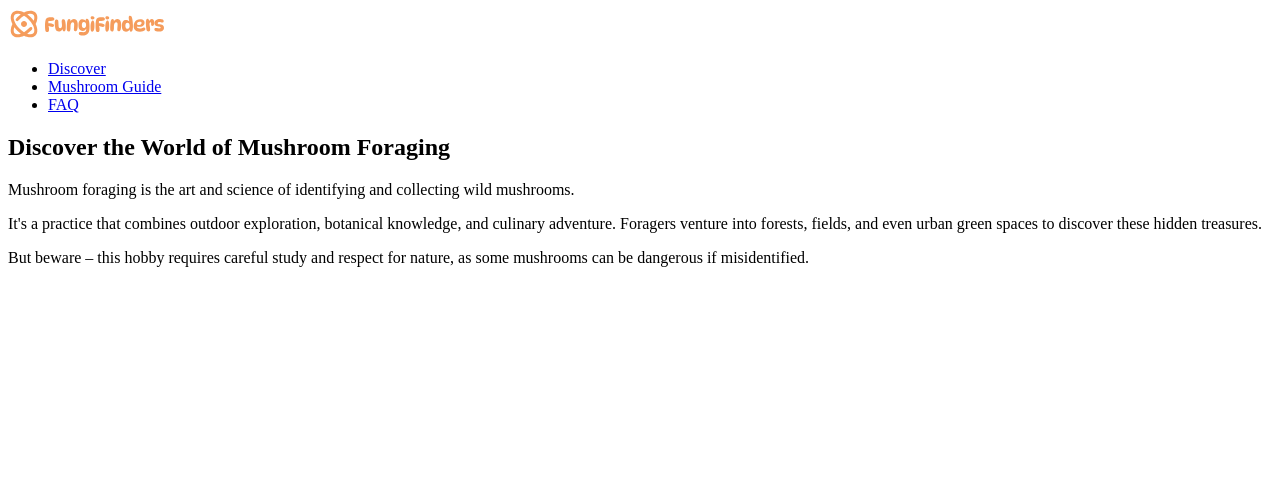
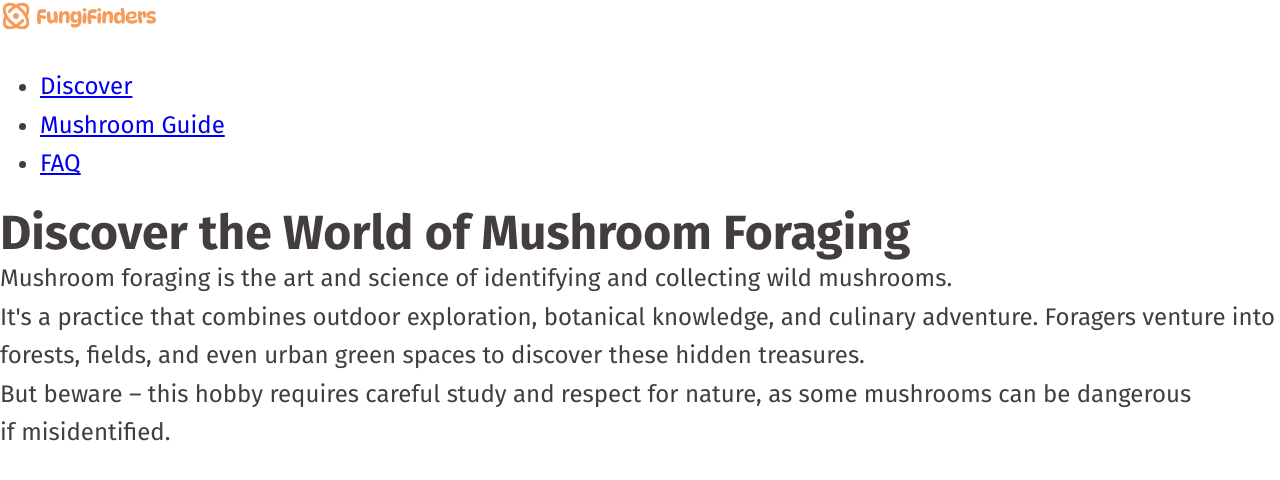
Before and after one commit to KhalilKrugerOS/Fungi-Finders-website, a plain HTML site: page index.html in a window 1280 px wide. Drawn offline with Linux system fonts and the light colour scheme.

Commit message:
declare font family & font colors & font sizes with @media

```diff
--- a/index.html
+++ b/index.html
@@ -3,7 +3,14 @@
   <head>
     <meta charset="UTF-8" />
     <meta name="viewport" content="width=device-width, initial-scale=1.0" />
-    <title>Document</title>
+    <title>Mushroom Foraging</title>
+    <link rel="stylesheet" href="style.css" />
+    <link rel="preconnect" href="https://fonts.googleapis.com" />
+    <link rel="preconnect" href="https://fonts.gstatic.com" crossorigin />
+    <link
+      href="https://fonts.googleapis.com/css2?family=Fira+Sans:wght@400;700&family=Outfit:wght@100..900&display=swap"
+      rel="stylesheet"
+    />
   </head>
   <body>
     <header class="site-header">
--- a/style.css
+++ b/style.css
@@ -1,5 +1,3 @@
-@layer reset, base, layout, components;
-
 @layer reset {
   *,
   *::before,
@@ -94,5 +92,33 @@
     --clr-orange-500: hsl(28, 43%, 28%);
     --clr-red-500: hsl(359, 34%, 24%);
     --clr-teal-500: hsl(186, 42%, 25%);
+
+    --ff-body: "Fira Sans", sans-serif;
+    --ff-heading: "Outfit", sans-serif;
+
+    --fs-300: 0.875rem;
+    --fs-400: 1rem;
+    --fs-500: 1.125rem;
+    --fs-600: 1.25rem;
+    --fs-700: 1.5rem;
+    --fs-800: 2rem;
+    --fs-900: 3.75rem;
+    --fs-1000: 3.75rem;
+
+    @media (width > 760px) {
+      --fs-300: 0.875rem;
+      --fs-400: 1rem;
+      --fs-500: 1.25rem;
+      --fs-600: 1.5rem;
+      --fs-700: 2rem;
+      --fs-800: 3rem;
+      --fs-900: 5rem;
+      --fs-1000: 7.5rem;
+    }
   }
 }
+body {
+  font-size: var(--fs-600);
+  font-family: var(--ff-body);
+  color: var(--clr-brown-500);
+}
```
